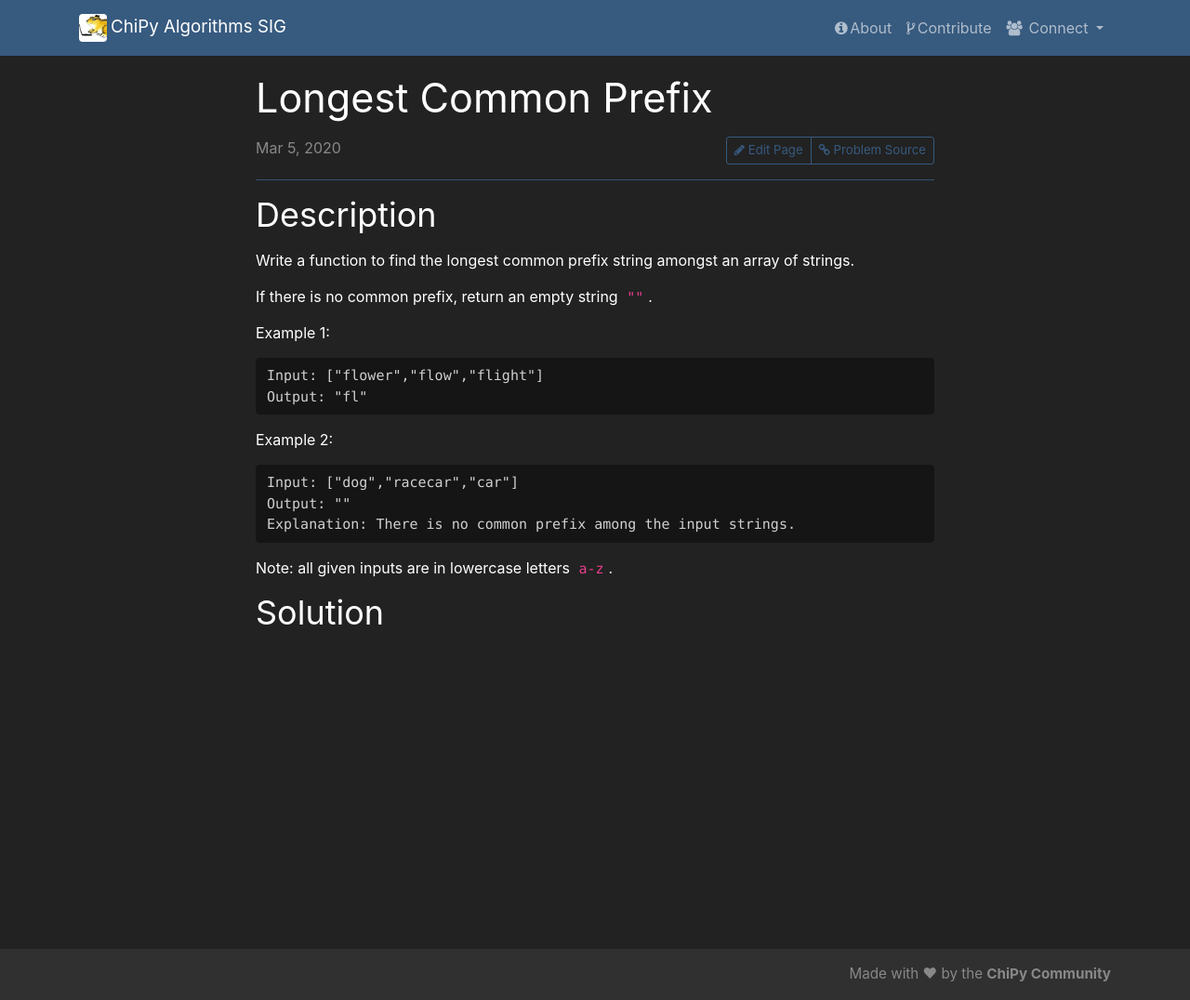
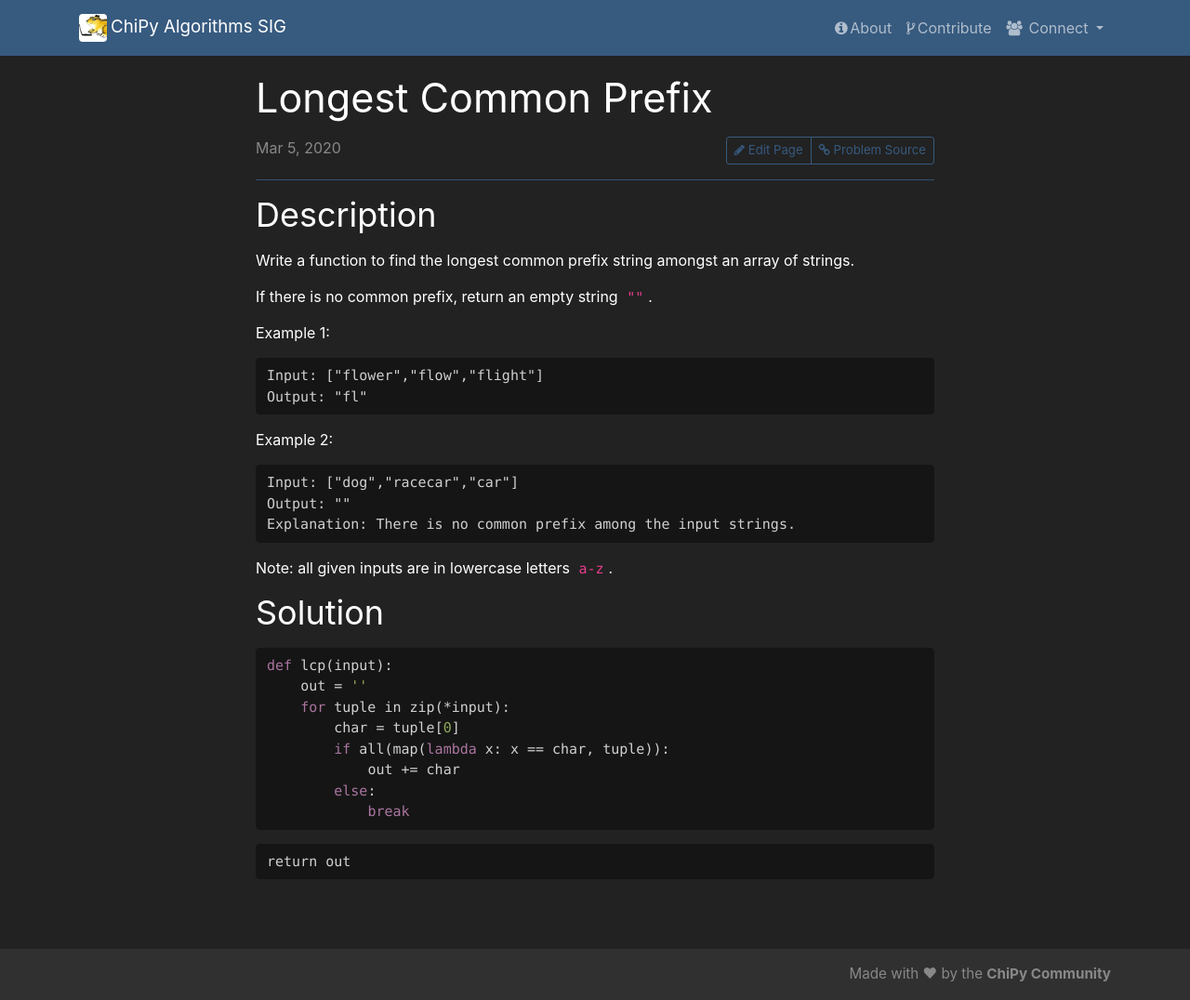
Before and after one commit to chicagopython/algosig, a Jekyll site: the page built from _posts/2020-03-05-longest-common-prefix.md, in a window 1280 px wide and 1076 px high. Shown: the whole window at 93% size. Built offline with Jekyll 4.4.1, drawn with Linux system fonts in a browser that asks for light colours; nearby versions of some CDN libraries; our own code applies the rules of GitHub Pages for plain Markdown files.

Commit message:
Update 2020-03-05-longest-common-prefix.md

````diff
--- a/_posts/2020-03-05-longest-common-prefix.md
+++ b/_posts/2020-03-05-longest-common-prefix.md
@@ -28,3 +28,15 @@ Explanation: There is no common prefix among the input strings.
 Note: all given inputs are in lowercase letters `a-z`.
 
 ## Solution
+
+```python
+def lcp(input):
+    out = ''
+    for tuple in zip(*input):
+        char = tuple[0]
+        if all(map(lambda x: x == char, tuple)):
+            out += char
+        else:
+            break
+```
+    return out
````
